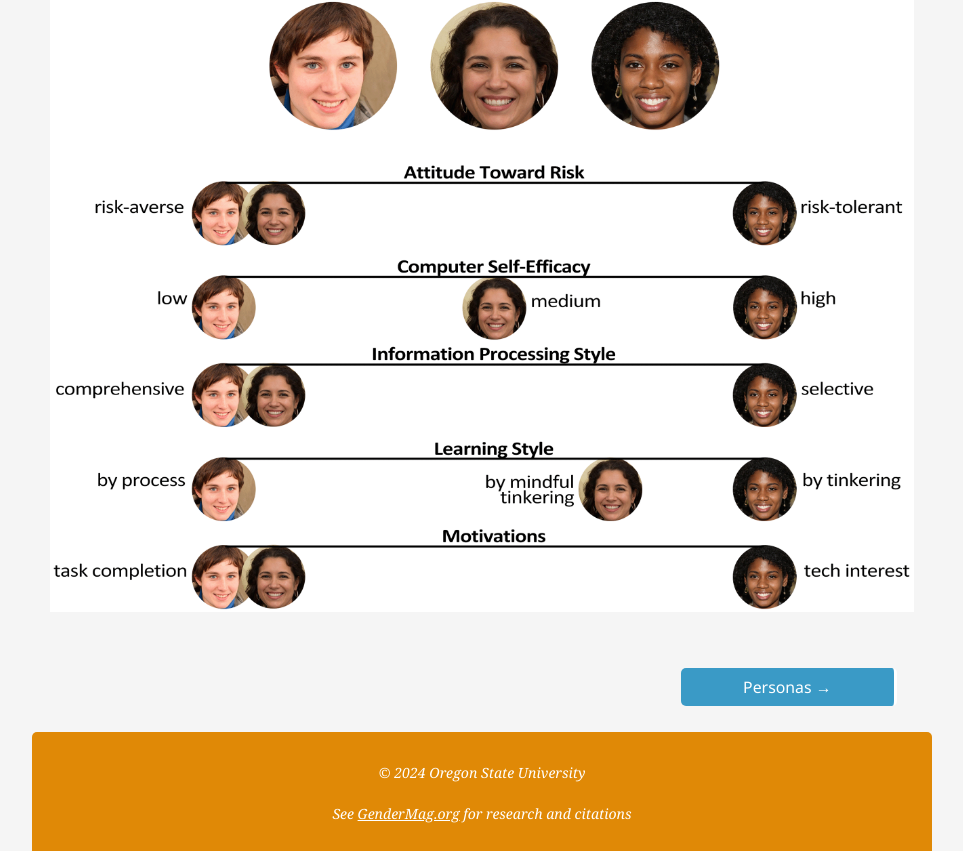
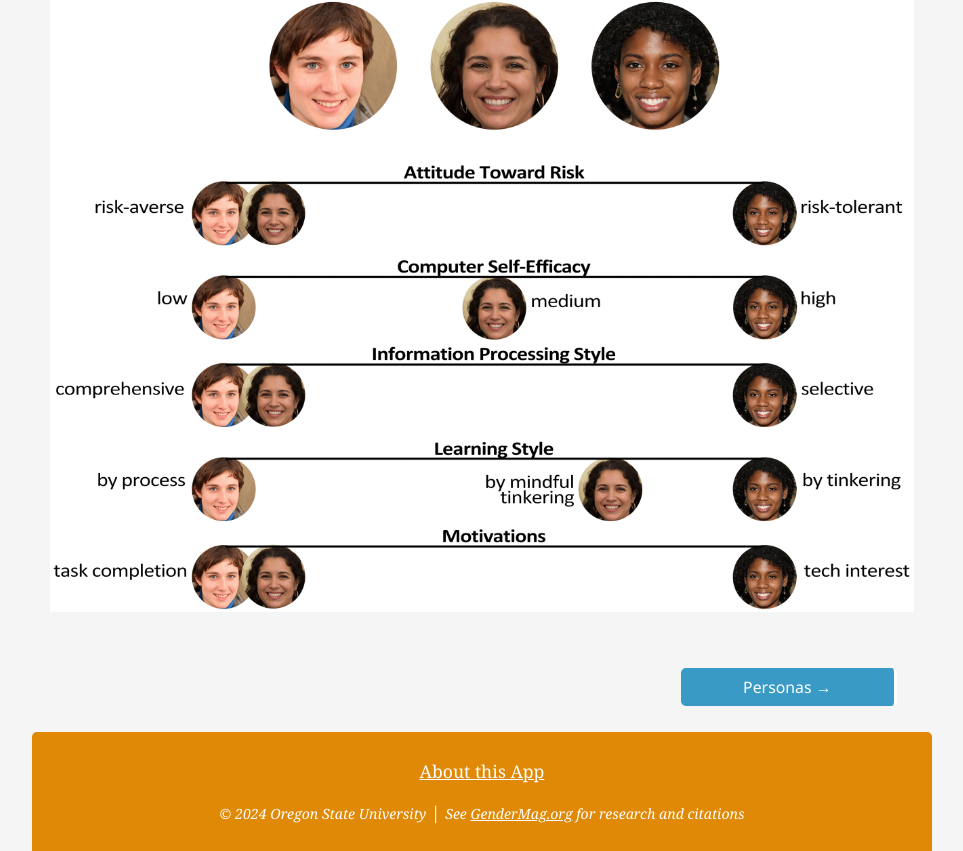
Before and after one commit to PamVanLonden/cognitive-styles, a React (Vite) app in the folder frontend/: page / in a window 1280 px wide. Shown: the part 677-1528 px from the top of the page, without its empty margins (158-1121 px from the left). Built offline with nearby package versions, Linux system fonts and the light colour scheme.

Commit message:
Added About page

```diff
--- a/frontend/src/App.jsx
+++ b/frontend/src/App.jsx
@@ -2,6 +2,7 @@ import { BrowserRouter as Router, Routes, Route} from 'react-router-dom';
 import { SurveyProvider } from './modules/utils/SurveyContext';
 import { useEffect } from 'react';
 import { useLocation } from 'react-router-dom';
+import { Link } from 'react-router-dom';
 
 import ReactGA from 'react-ga4'; // For Google Analytics 4
 ReactGA.initialize('G-1F7Z14F760');
@@ -59,8 +60,8 @@ function App() {
           </main>
 
       <footer>
-        <p><cite>&copy; 2024 Oregon State University</cite> </p>
-        <p><cite>See <a href="https://gendermag.org" target="_blank">GenderMag.org</a> for research and citations</cite></p>
+        <p><Link to="/about"> About this App</Link></p>
+        <p><cite>&copy; 2024 Oregon State University</cite>   |  <cite>See <a href="https://gendermag.org" target="_blank">GenderMag.org</a> for research and citations</cite></p>
       </footer>
     </div>
   );
```
